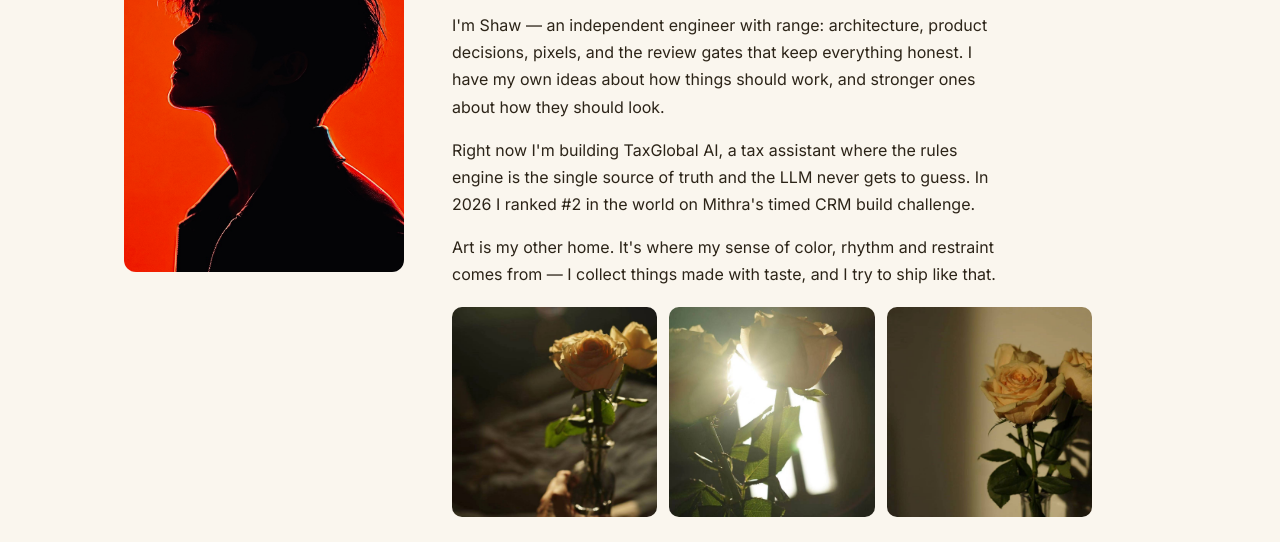
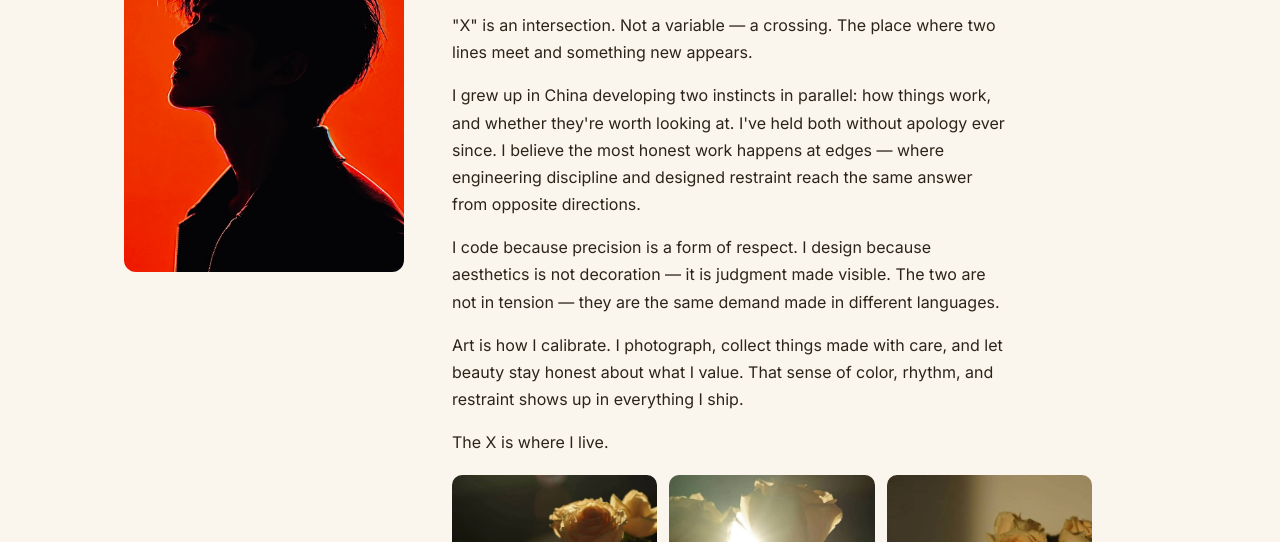
Before and after one commit to shawx001/shawx-site, an Astro site: page /about in a window 1280 px wide. Shown: the part 258-800 px from the top of the page. Built offline with nearby package versions, Linux system fonts and the light colour scheme; Astro itself is replaced by a stand-in of ours.

Commit message:
feat(about): rewrite bio — X as intersection, code/design/art philosophy
Co-Authored-By: Claude Sonnet 4.6 <noreply@anthropic.com>

```diff
--- a/src/pages/about.astro
+++ b/src/pages/about.astro
@@ -17,19 +17,26 @@ const skills = ['AI agents', 'LLM orchestration', 'Python', 'TypeScript', 'Produ
       <div class="bio">
         <h1>Shaw X</h1>
         <p>
-          I'm Shaw — an independent engineer with range: architecture, product decisions, pixels,
-          and the review gates that keep everything honest. I have my own ideas about how things
-          should work, and stronger ones about how they should look.
+          "X" is an intersection. Not a variable — a crossing. The place where two lines meet
+          and something new appears.
         </p>
         <p>
-          Right now I'm building TaxGlobal AI, a tax assistant where the rules engine is the single
-          source of truth and the LLM never gets to guess. In 2026 I ranked #2 in the world on
-          Mithra's timed CRM build challenge.
+          I grew up in China developing two instincts in parallel: how things work, and whether
+          they're worth looking at. I've held both without apology ever since. I believe the most
+          honest work happens at edges — where engineering discipline and designed restraint reach
+          the same answer from opposite directions.
         </p>
         <p>
-          Art is my other home. It's where my sense of color, rhythm and restraint comes from — I
-          collect things made with taste, and I try to ship like that.
+          I code because precision is a form of respect. I design because aesthetics is not
+          decoration — it is judgment made visible. The two are not in tension — they are the
+          same demand made in different languages.
         </p>
+        <p>
+          Art is how I calibrate. I photograph, collect things made with care, and let beauty
+          stay honest about what I value. That sense of color, rhythm, and restraint shows up
+          in everything I ship.
+        </p>
+        <p>The X is where I live.</p>
         <div class="art-row">
           <img src="/about/art-1.jpg" alt="Roses in low light, shot by Shaw" loading="lazy" />
           <img src="/about/art-3.jpg" alt="Backlit roses, shot by Shaw" loading="lazy" />
```
Also changed, not shown: src/pages/zh/about.astro (+10 -6 lines).
